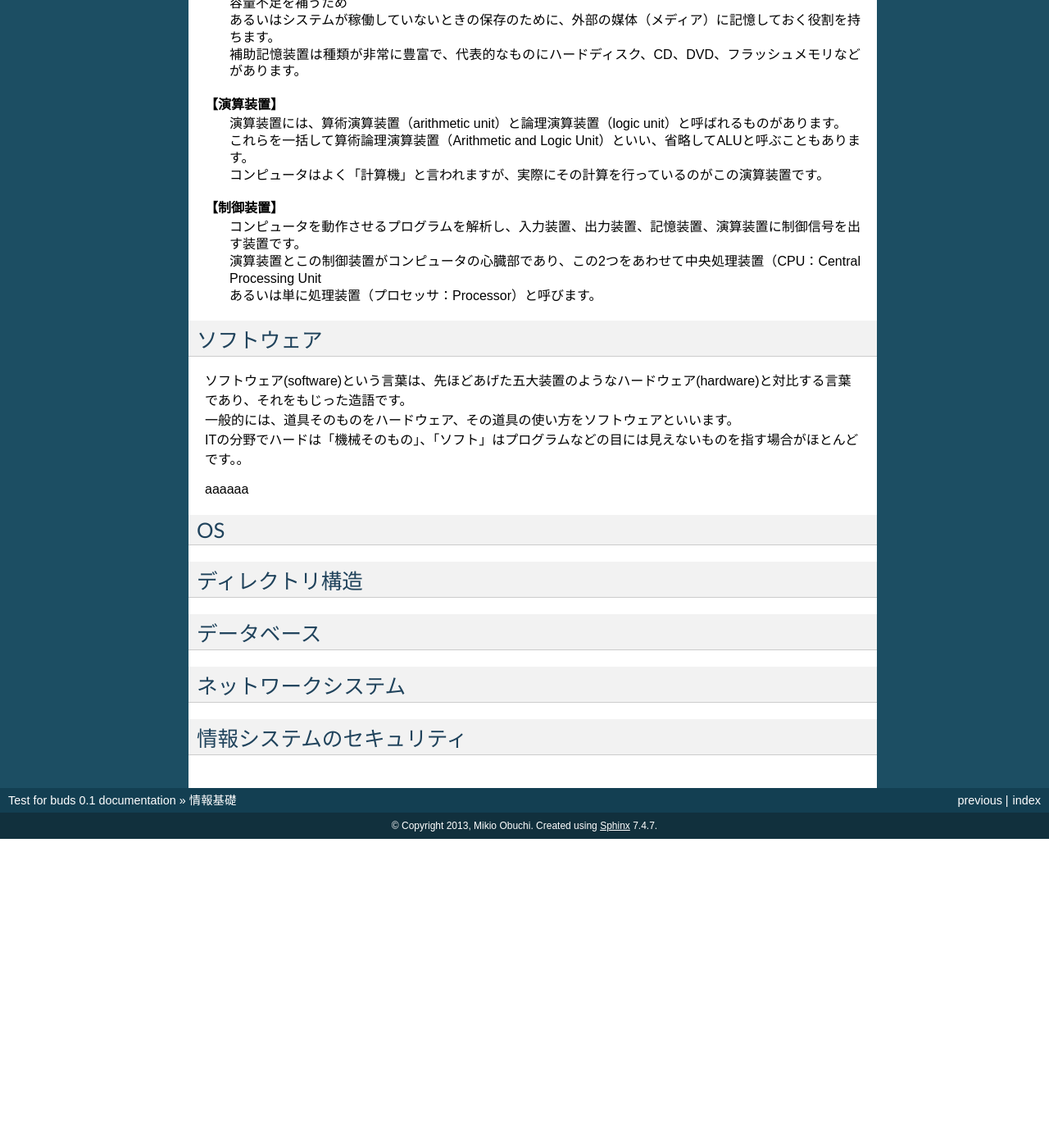
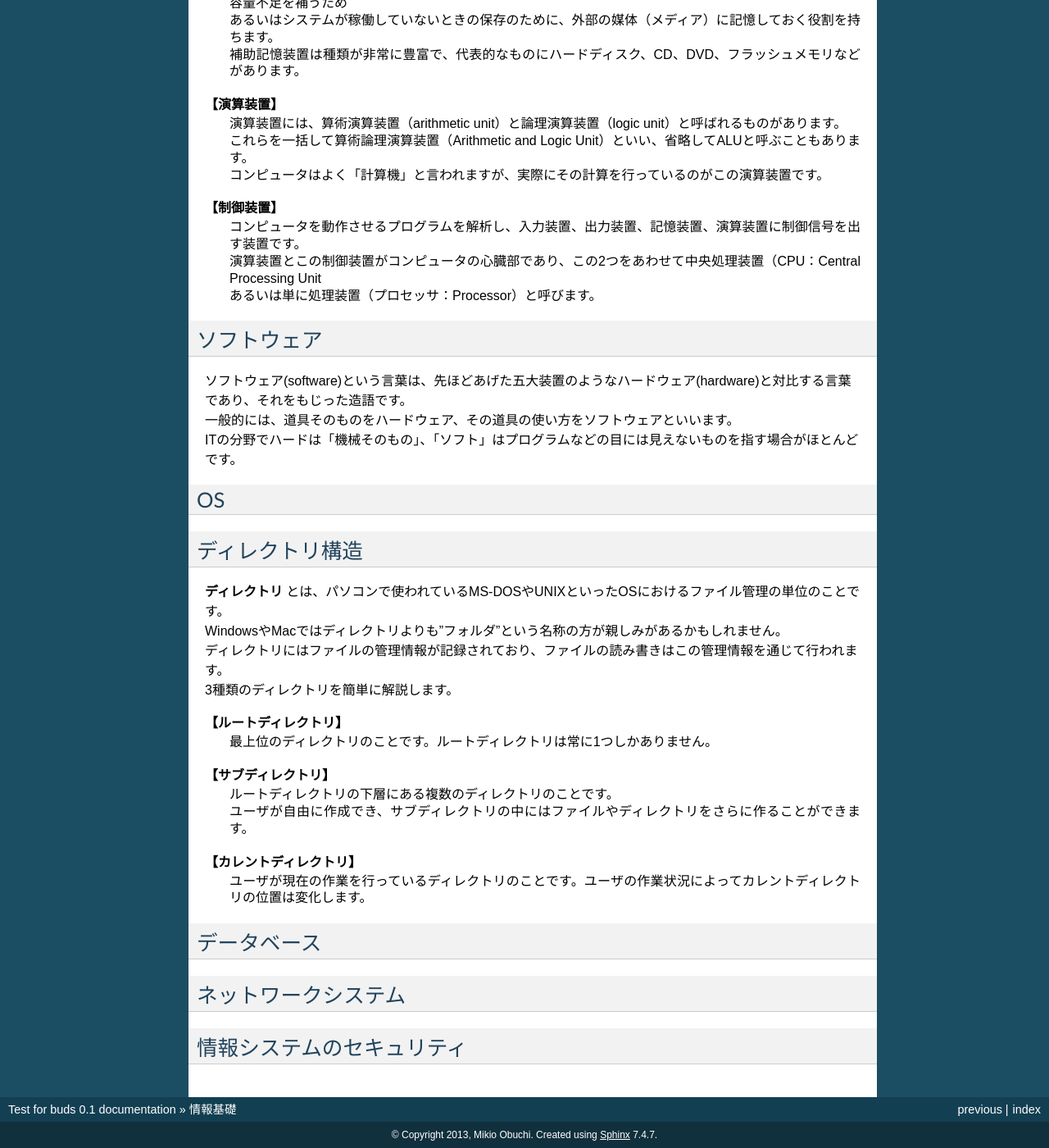
Before and after one commit to uhero-corp/buds, a Sphinx documentation site: the page built from source/3_fundamental_information.rst, in a window 1280 px wide and 1400 px high, scrolled down 2219 px. Shown: the whole window at 82% size. Built offline with Sphinx 7.4.7, drawn with Linux system fonts in a browser that asks for light colours; before the commit the page ends 3242 px from its top, so only the background shows below that.

Commit message:
[ディレクトリ構造を作成]

```diff
--- a/source/3_fundamental_information.rst
+++ b/source/3_fundamental_information.rst
@@ -126,15 +126,29 @@
 
 | ソフトウェア(software)という言葉は、先ほどあげた五大装置のようなハードウェア(hardware)と対比する言葉であり、それをもじった造語です。
 | 一般的には、道具そのものをハードウェア、その道具の使い方をソフトウェアといいます。
-| ITの分野でハードは「機械そのもの」、「ソフト」はプログラムなどの目には見えないものを指す場合がほとんどです。。
-
-aaaaaa
+| ITの分野でハードは「機械そのもの」、「ソフト」はプログラムなどの目には見えないものを指す場合がほとんどです。
 
 OS
 ==========================
 
 ディレクトリ構造
 ==========================
+
+| **ディレクトリ** とは、パソコンで使われているMS-DOSやUNIXといったOSにおけるファイル管理の単位のことです。
+| WindowsやMacではディレクトリよりも"フォルダ"という名称の方が親しみがあるかもしれません。
+| ディレクトリにはファイルの管理情報が記録されており、ファイルの読み書きはこの管理情報を通じて行われます。
+| 3種類のディレクトリを簡単に解説します。
+
+**【ルートディレクトリ】**
+  | 最上位のディレクトリのことです。ルートディレクトリは常に1つしかありません。
+
+**【サブディレクトリ】**
+  | ルートディレクトリの下層にある複数のディレクトリのことです。
+  | ユーザが自由に作成でき、サブディレクトリの中にはファイルやディレクトリをさらに作ることができます。
+
+**【カレントディレクトリ】**
+  | ユーザが現在の作業を行っているディレクトリのことです。ユーザの作業状況によってカレントディレクトリの位置は変化します。
+
 
 データベース
 ==========================
```
